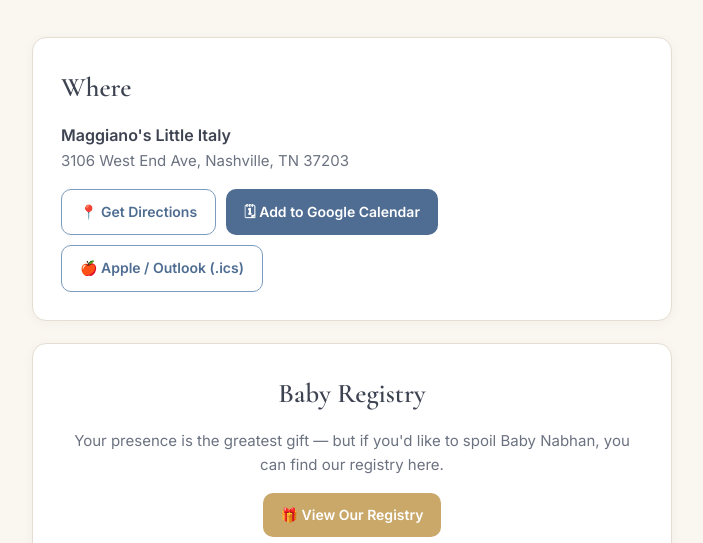
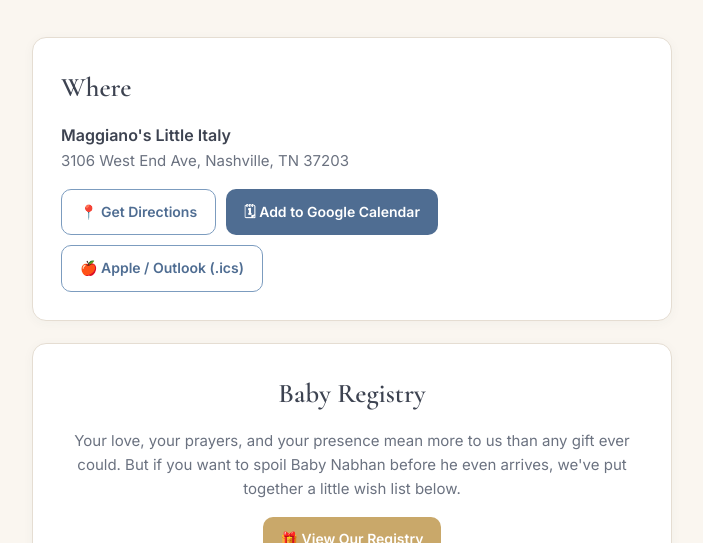
Before and after one commit to Pnabhan/baby-nabhan-shower, a plain HTML site: page index.html in a window 1280 px wide. Shown: the part 409-952 px from the top of the page, without its empty margins (288-991 px from the left). Drawn offline with nearby package versions, Linux system fonts and the light colour scheme.

Commit message:
Warmer registry wording
Co-Authored-By: Claude Fable 5 <noreply@anthropic.com>

```diff
--- a/index.html
+++ b/index.html
@@ -202,8 +202,9 @@
   <section class="card" style="text-align:center;">
     <h2>Baby Registry</h2>
     <p style="color:var(--soft-ink); font-size:15px; margin-bottom:16px;">
-      Your presence is the greatest gift — but if you'd like to spoil Baby Nabhan,
-      you can find our registry here.
+      Your love, your prayers, and your presence mean more to us than any gift
+      ever could. But if you want to spoil Baby Nabhan before he even arrives,
+      we've put together a little wish list below.
     </p>
     <a class="btn btn-gold" id="registryBtn" target="_blank" rel="noopener" href="#">
       🎁 View Our Registry
```
